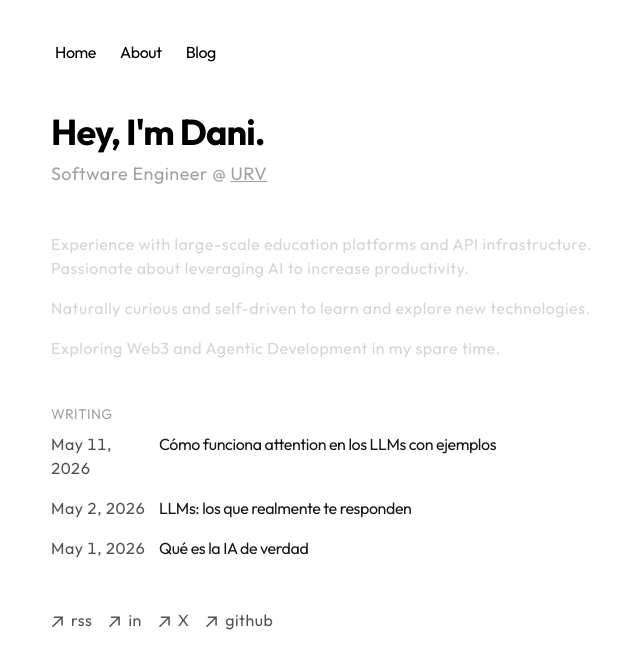
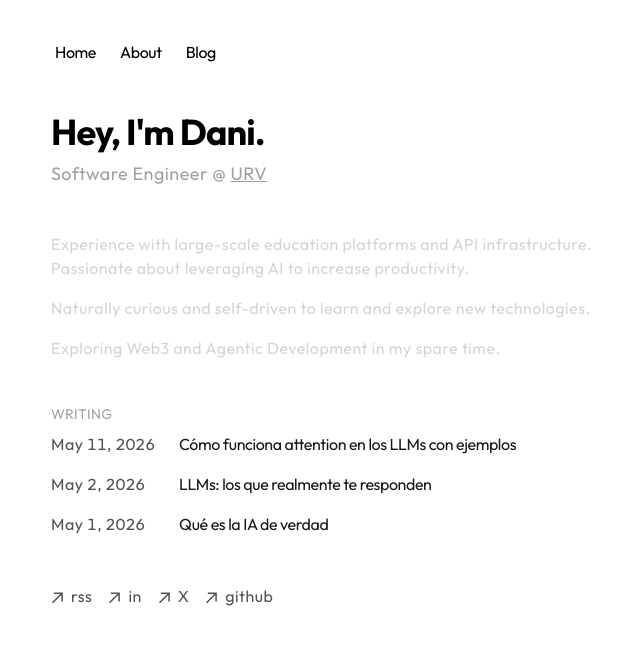
Before and after one commit to danitome24/danitome24.github.io, a Next.js app: page / in a window 1280 px wide. Shown: the top 668 px of the page, without its empty margins (301-941 px from the left). Built offline with nearby package versions, Linux system fonts and the light colour scheme.

Commit message:
refine: adjust width of date display for better layout consistency

```diff
--- a/app/components/posts.tsx
+++ b/app/components/posts.tsx
@@ -14,7 +14,7 @@ export function BlogPosts() {
           href={`/blog/${post.slug}`}
         >
           <div className="w-full flex flex-col md:flex-row space-x-0 md:space-x-2">
-            <p className="text-neutral-600 dark:text-neutral-400 w-[100px] tabular-nums">
+            <p className="text-neutral-600 dark:text-neutral-400 w-[120px] tabular-nums whitespace-nowrap">
               {formatDate(post.metadata.publishedAt, false)}
             </p>
             <p className="text-neutral-900 dark:text-neutral-100 tracking-tight">
```
